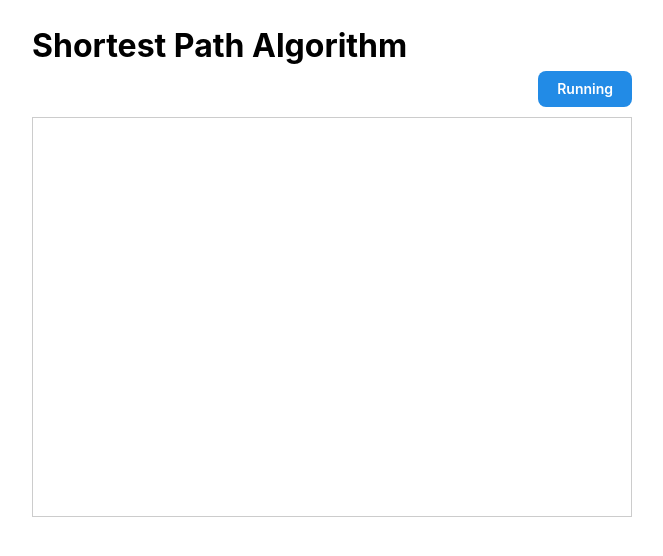
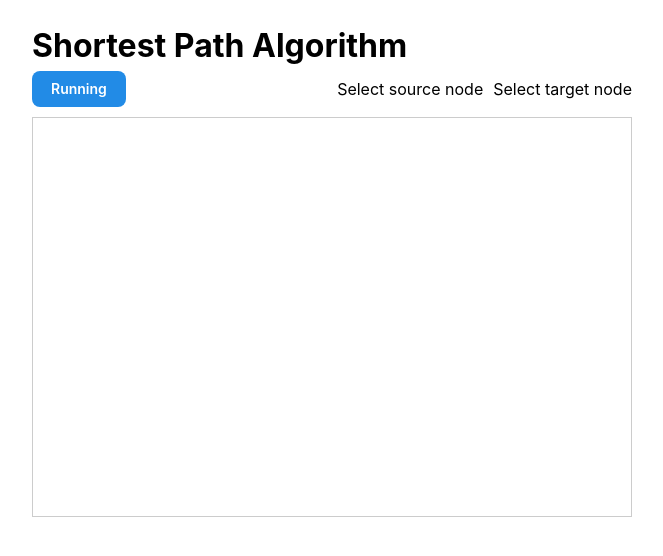
Before and after one commit to yublee71/Shortest-path-algorithm, a React (Vite) app: page / in a window 1280 px wide. Both pictures are taken after a click on the button "Run". Shown: the top 556 px of the page, without its empty margins (308-971 px from the left). Built offline with nearby package versions, Linux system fonts and the light colour scheme.

Commit message:
feat: select source and target node

```diff
--- a/src/App.tsx
+++ b/src/App.tsx
@@ -14,6 +14,8 @@ function App() {
   const [edges, setEdges] = useState<Edge[]>([]);
   const [nextNodeIndex, setNextNodeIndex] = useState(0);
   const [isAlgorithmMode, setIsAlgorithmMode] = useState(false);
+  const [sourceNodeId, setSourceNodeId] = useState<string | null>(null);
+  const [targetNodeId, setTargetNodeId] = useState<string | null>(null);
 
   useEffect(() => {
     console.log("Adjacency list:", buildAdjacencyList(nodes, edges));
@@ -104,12 +106,23 @@ function App() {
         style={{
           marginBottom: "10px",
           display: "flex",
-          justifyContent: "end",
+          justifyContent: "space-between",
+          alignItems: "center",
         }}
       >
         <Button onClick={() => setIsAlgorithmMode(true)}>
           {isAlgorithmMode ? "Running" : "Run"}
         </Button>
+        {isAlgorithmMode && (
+          <div>
+            <span style={{ marginRight: "10px" }}>
+              {sourceNodeId ? `Source: ${sourceNodeId}` : "Select source node"}
+            </span>
+            <span>
+              {targetNodeId ? `Target: ${targetNodeId}` : "Select target node"}
+            </span>
+          </div>
+        )}
       </div>
       <GraphCanvas
         nodes={nodes}
@@ -120,6 +133,10 @@ function App() {
         onMoveNode={moveNode}
         onAddEdge={addEdge}
         onDeleteEdge={deleteEdge}
+        sourceNodeId={sourceNodeId}
+        targetNodeId={targetNodeId}
+        onSelectSourceNode={(id) => setSourceNodeId(id)}
+        onSelectTargetNode={(id) => setTargetNodeId(id)}
       />
     </>
   );
--- a/src/components/GraphCanvas/GraphCanvas.tsx
+++ b/src/components/GraphCanvas/GraphCanvas.tsx
@@ -22,6 +22,10 @@ interface GraphCanvasProps {
     weight: number
   ) => void;
   onDeleteEdge: (id: string) => void;
+  sourceNodeId: string | null;
+  targetNodeId: string | null;
+  onSelectSourceNode: (id: string) => void;
+  onSelectTargetNode: (id: string) => void;
 }
 
 interface Point {
@@ -52,6 +56,10 @@ export function GraphCanvas({
   onMoveNode,
   onAddEdge,
   onDeleteEdge,
+  sourceNodeId,
+  targetNodeId,
+  onSelectSourceNode,
+  onSelectTargetNode,
 }: GraphCanvasProps) {
   const width = 600;
   const height = 400;
@@ -182,6 +190,11 @@ export function GraphCanvas({
     event.stopPropagation();
 
     if (!isEditable) {
+      if (sourceNodeId === null) {
+        onSelectSourceNode(node.id);
+      } else if (sourceNodeId !== node.id && targetNodeId === null) {
+        onSelectTargetNode(node.id);
+      }
       return;
     }
 
@@ -260,6 +273,8 @@ export function GraphCanvas({
         onMouseDown={handleNodeMouseDown}
         onClick={handleNodeClick}
         onContextMenu={handleNodeContextMenu}
+        sourceNodeId={sourceNodeId}
+        targetNodeId={targetNodeId}
       />
       <EdgeWeightLabels
         edges={edges}
--- a/src/components/GraphCanvas/Nodes.tsx
+++ b/src/components/GraphCanvas/Nodes.tsx
@@ -6,6 +6,8 @@ interface NodesProps {
   onMouseDown: (event: React.MouseEvent<SVGGElement>, node: Node) => void;
   onClick: (event: React.MouseEvent<SVGGElement>, node: Node) => void;
   onContextMenu: (event: React.MouseEvent<SVGGElement>, node: Node) => void;
+  sourceNodeId: string | null;
+  targetNodeId: string | null;
 }
 
 export function Nodes({
@@ -14,10 +16,28 @@ export function Nodes({
   onMouseDown,
   onClick,
   onContextMenu,
+  sourceNodeId,
+  targetNodeId,
 }: NodesProps) {
   return (
     <>
-      {nodes.map((node) => (
+      {nodes.map((node) => {
+        const fillColor =
+          node.id === sourceNodeId
+            ? "darkblue"
+            : node.id === targetNodeId
+            ? "green"
+            : "steelblue";
+
+        const stroke =
+          node.id === sourceNodeId || node.id === targetNodeId
+            ? "black"
+            : "none";
+
+        const strokeWidth =
+          node.id === sourceNodeId || node.id === targetNodeId ? 2 : 0;
+
+        return (
           <g
             key={node.id}
             onMouseDown={(event) => onMouseDown(event, node)}
@@ -25,7 +45,14 @@ export function Nodes({
             onContextMenu={(event) => onContextMenu(event, node)}
             style={{ cursor: "pointer" }}
           >
-          <circle cx={node.x} cy={node.y} r={radius} fill="steelblue" />
+            <circle
+              cx={node.x}
+              cy={node.y}
+              r={radius}
+              fill={fillColor}
+              stroke={stroke}
+              strokeWidth={strokeWidth}
+            />
             <text
               x={node.x}
               y={node.y}
@@ -38,7 +65,8 @@ export function Nodes({
               {node.id}
             </text>
           </g>
-      ))}
+        );
+      })}
     </>
   );
 }
```
Lines whose indentation alone changed are shown as unchanged.
